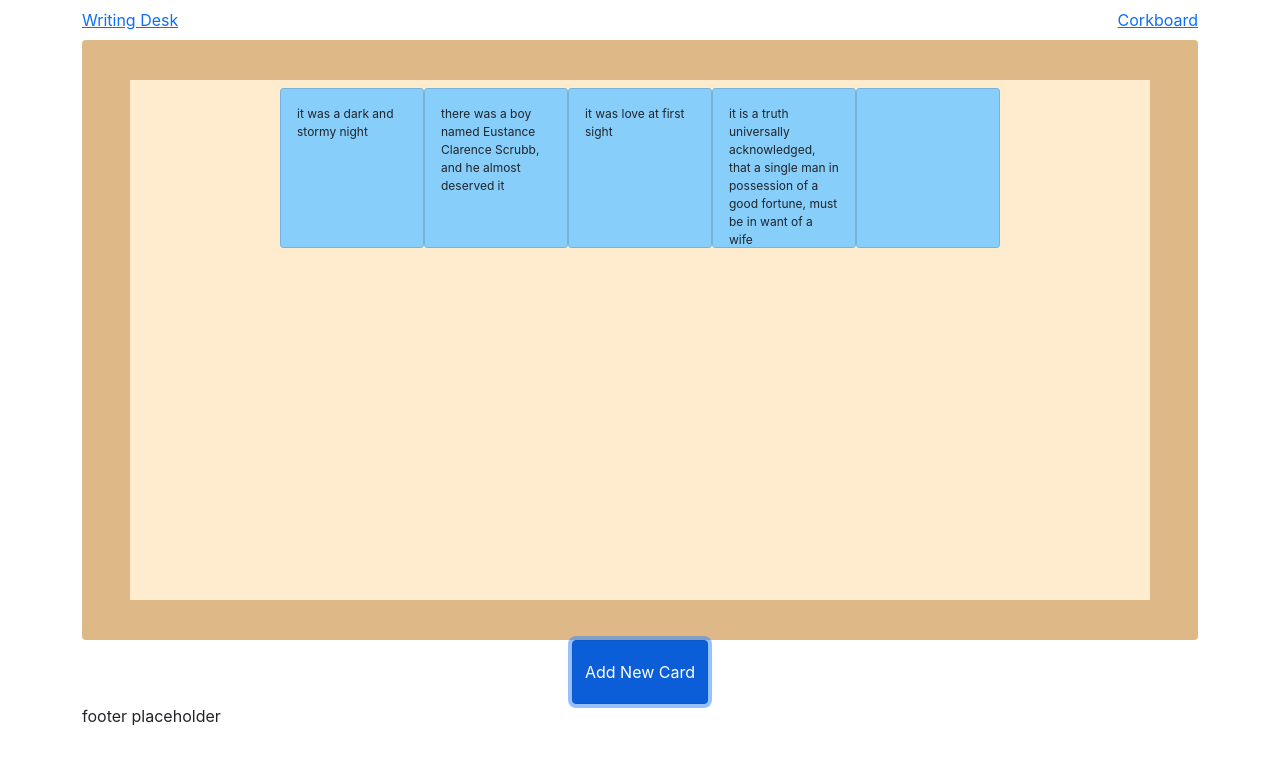
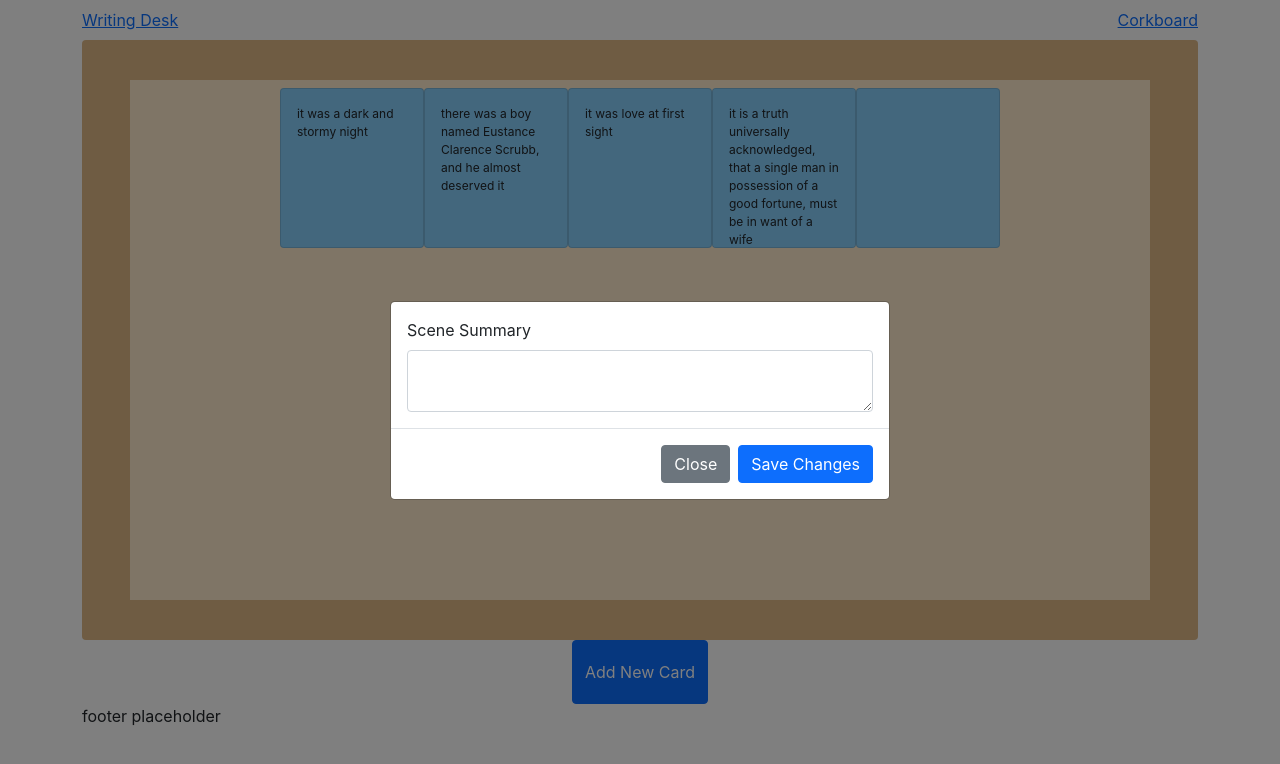
Before and after one commit to ringolingo/storybreak_front_end, a React (Create React App) app: page /corkboard in a window 1280 px wide. Both pictures are taken after a click on the button "Add New Card". Shown: the top 764 px of the page. Built offline with nearby package versions, Linux system fonts and the light colour scheme.

Commit message:
add modal and form for new/edit cards

```diff
--- a/src/components/Corkboard.js
+++ b/src/components/Corkboard.js
@@ -1,6 +1,11 @@
 import React, {useState, useEffect} from 'react';
+import Modal from 'react-bootstrap/Modal';
+import Button from 'react-bootstrap/Button';
+import Form from 'react-bootstrap/Form';
+
 import IndexCard from './IndexCard';
 import './Corkboard.css';
+
 
 const placeholderCards = [
     {
@@ -23,18 +28,70 @@ const placeholderCards = [
 
 const Corkboard = () => {
     const [cards, setCards] = useState(placeholderCards);
+    const [showModal, setShowModal] = useState(false);
+    const [currentCard, setCurrentCard] = useState({
+        id: null,
+        logline: '',
+    });
+
+    const popOutCard = (card) => {
+        const selectedCard = {
+            id: card.id,
+            logline: card.logline,
+        }
+        setCurrentCard(selectedCard);
+        setShowModal(true);
+    }
+
+    const closeModal = () => {
+        setShowModal(false);
+        setCurrentCard({
+            id: null,
+            logline: null,
+        })
+    }
 
     const cardComponents = cards.map((card) => {
         return (
-            <IndexCard logline={card.logline} key={card.id}/>
+            <IndexCard logline={card.logline} key={card.id} id={card.id} showCard={popOutCard} />
         )
     });
 
     // TODO refactor to connect with backend
     const addCard = () => {
         const expandedCards = [...cards];
-        expandedCards.push(<IndexCard logline='' key={cards.length + 1} />);
+        const newCard = {
+            id: cards.length + 1,
+            logline: '',
+        }
+        expandedCards.push(newCard);
         setCards(expandedCards);
+
+        popOutCard(newCard);
+    };
+
+    const changeCardSummary = (event) => {
+        const updatedCard = {
+            id: currentCard.id,
+            logline: event.target.value,
+        };
+
+        setCurrentCard(updatedCard);
+    };
+
+    const saveCardChanges = () => {
+        const updatedCards = [];
+
+        cards.forEach((card) => {
+            if (card.id === currentCard.id) {
+                updatedCards.push(currentCard);
+            } else {
+                updatedCards.push(card);
+            }
+        });
+
+        setCards(updatedCards);
+        closeModal();
     };
 
     return (
@@ -46,6 +103,36 @@ const Corkboard = () => {
             <div className="corkboard__button-bar d-flex justify-content-center">
                 <button onClick={addCard} className="btn btn-medium btn-primary">Add New Card</button>
             </div>
+
+            <Modal
+                show={showModal}
+                onHide={closeModal}
+                animation={false}
+                backdrop='static'
+                centered={true}
+            >
+                <Modal.Body>
+                    <Form>
+                        <Form.Group>
+                            <Form.Label>Scene Summary</Form.Label>
+                            <Form.Control
+                                as='textarea'
+                                value={currentCard.logline}
+                                onChange={changeCardSummary}
+                            />
+                        </Form.Group>
+                    </Form>
+                </Modal.Body>
+
+                <Modal.Footer>
+                    <Button variant="secondary" onClick={closeModal}>
+                        Close
+                    </Button>
+                    <Button variant="primary" onClick={saveCardChanges}>
+                        Save Changes
+                    </Button>
+                </Modal.Footer>
+            </Modal>
         </div>
     )
 };
```
